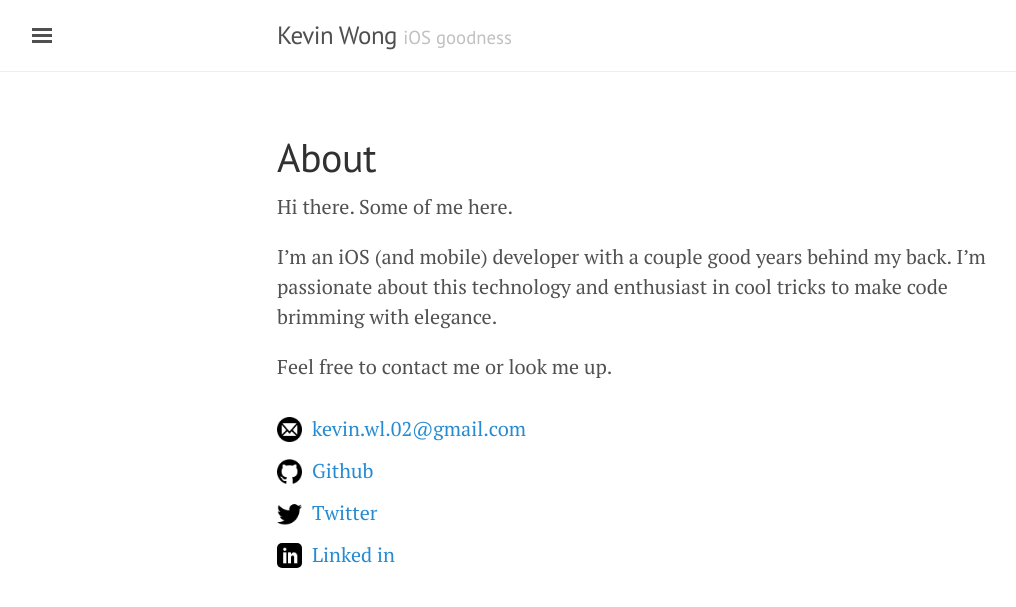
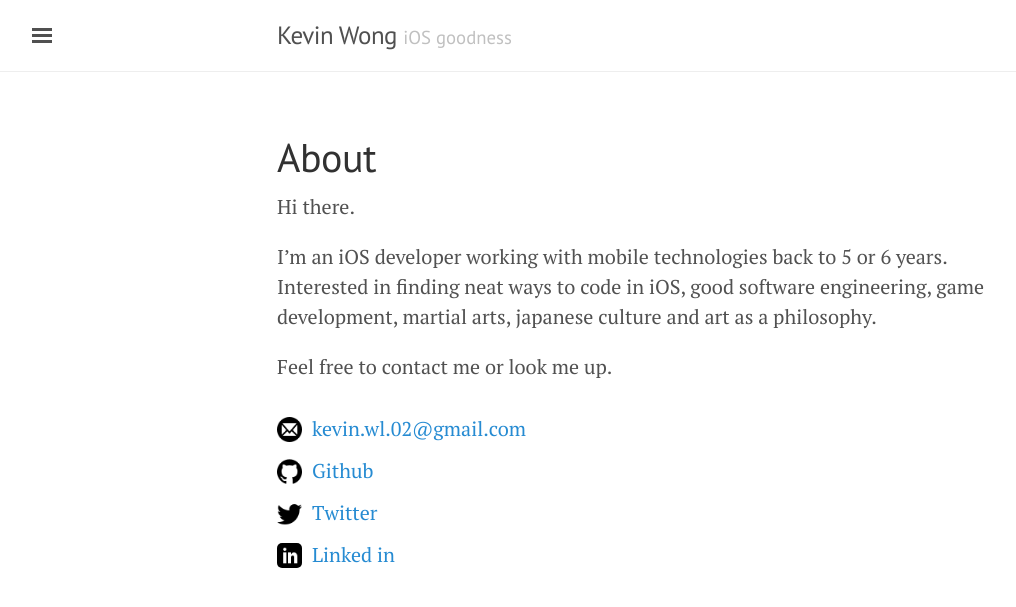
Before and after one commit to kevinwl02/kevinwl02.github.io, a Jekyll site: the page built from about.md, in a window 1280 px wide. Shown: the top 607 px of the page, without its empty margins (3-1019 px from the left). Built offline with Jekyll 4.4.1, drawn with Linux system fonts in a browser that asks for light colours.

Commit message:
Updated about

```diff
--- a/about.md
+++ b/about.md
@@ -3,9 +3,9 @@ layout: page
 title: About
 ---
 
-Hi there. Some of me here.
+Hi there.
 
-I'm an iOS (and mobile) developer with a couple good years behind my back. I'm passionate about this technology and enthusiast in cool tricks to make code brimming with elegance.
+I'm an iOS developer working with mobile technologies back to 5 or 6 years. Interested in finding neat ways to code in iOS, good software engineering, game development, martial arts, japanese culture and art as a philosophy.
 
 Feel free to contact me or look me up.
 
```
